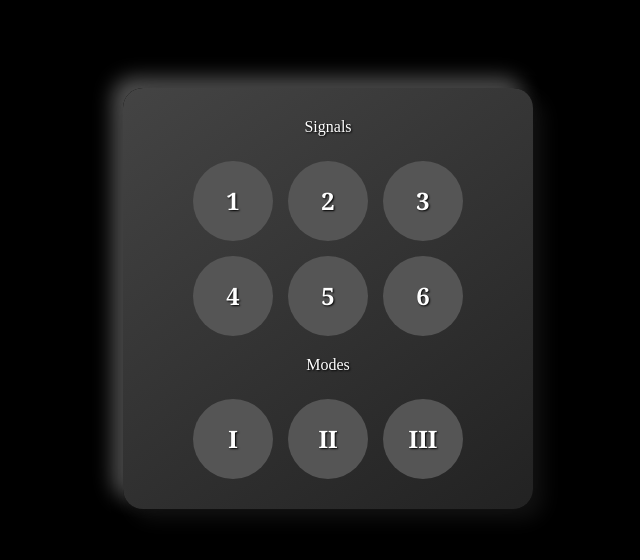
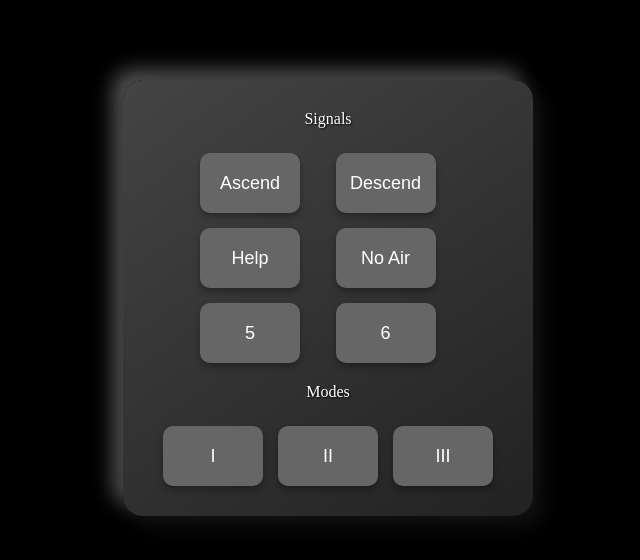
Before and after one commit to Deb-The-Dabber/PWAs, a plain HTML site: page index.html in a window 1280 px wide. Shown: the part 102-662 px from the top of the page, without its empty margins (312-952 px from the left). Drawn offline with Linux system fonts and the light colour scheme.

Commit message:
Update index.html

```diff
--- a/index.html
+++ b/index.html
@@ -31,10 +31,17 @@
       max-width: 350px;
     }
 
-    .section {
+    .signals-section {
       display: grid;
       gap: 15px;
-      grid-template-columns: repeat(3, 1fr);
+      grid-template-columns: 1fr 1fr; /* Two columns */
+      text-align: center;
+    }
+
+    .modes-section {
+      display: grid;
+      gap: 15px;
+      grid-template-columns: repeat(3, 1fr); /* Three buttons in one row */
       text-align: center;
     }
 
@@ -42,42 +49,51 @@
       color: white;
       font-size: 1rem;
       margin-bottom: 10px;
-      grid-column: span 3;
+      grid-column: span 2; /* Span across 2 columns for Signals */
+      text-shadow: 1px 1px 2px #000;
+    }
+
+    .modes-label {
+      grid-column: span 3; /* Span across 3 columns for Modes */
+      color: white;
+      font-size: 1rem;
+      margin-bottom: 10px;
       text-shadow: 1px 1px 2px #000;
     }
 
     /* Button styling */
     button {
-      width: 80px;
-      height: 80px;
+      width: 100px;
+      height: 60px;
       border: none;
-      border-radius: 50%;
-      background-color: #555;
+      border-radius: 10px;
+      background-color: #666;
       cursor: pointer;
-      font-size: 1.5rem;
-      font-weight: bold;
+      font-size: 18px;
       color: white;
-      text-shadow: 1px 1px 2px #000;
-      transition: all 0.3s ease;
-      font-family: "Georgia", serif; /* Roman numeral-like font */
+      box-shadow: 0px 4px 6px rgba(0, 0, 0, 0.3);
+      transition: transform 0.2s ease, background-color 0.2s ease;
     }
 
     button:hover {
-      background-color: #666;
+      background-color: #777;
+      transform: translateY(-2px);
     }
 
     button:active {
-      background-color: #333;
+      background-color: #999;
+      transform: translateY(1px);
     }
 
-    /* Styling for modes */
-    .mode {
-      font-size: 1.5rem;
+    /* Adjust alignment for buttons 2, 4, and 6 */
+    .signals-section button:nth-child(2),
+    .signals-section button:nth-child(4),
+    .signals-section button:nth-child(6) {
+      margin-left: 37px; /* Add space to the right */
     }
   </style>
 </head>
 <body>
-
 
 <script>
   if ('serviceWorker' in navigator) {
@@ -87,22 +103,21 @@
   }
 </script>
 
-
 <div class="remote">
   <!-- Signals Section -->
-    <div class="section">
+  <div class="signals-section">
     <div class="label">Signals</div>
-      <button onclick="playSound('Ascend.mp3')">1</button>
-      <button onclick="playSound('Descend.mp3')">2</button>
-      <button onclick="playSound('Help-Distress signal.mp3')">3</button>
-      <button onclick="playSound('Out of air.mp3')">4</button>
+    <button onclick="playSound('Ascend.mp3')">Ascend</button>
+    <button onclick="playSound('Descend.mp3')">Descend</button>
+    <button onclick="playSound('Help-Distress signal.mp3')">Help</button>
+    <button onclick="playSound('Out of air.mp3')">No Air</button>
     <button onclick="playSound('Custom 1.mp3')">5</button>
     <button onclick="playSound('Custom 2.mp3')">6</button>
   </div>
 
   <!-- Modes Section -->
-    <div class="section">
-      <div class="label">Modes</div>
+  <div class="modes-section">
+    <div class="modes-label">Modes</div>
     <button class="mode" onclick="setVolume(0.33)">I</button>
     <button class="mode" onclick="setVolume(0.66)">II</button>
     <button class="mode" onclick="setVolume(1)">III</button>
```
Lines whose indentation alone changed are shown as unchanged.
